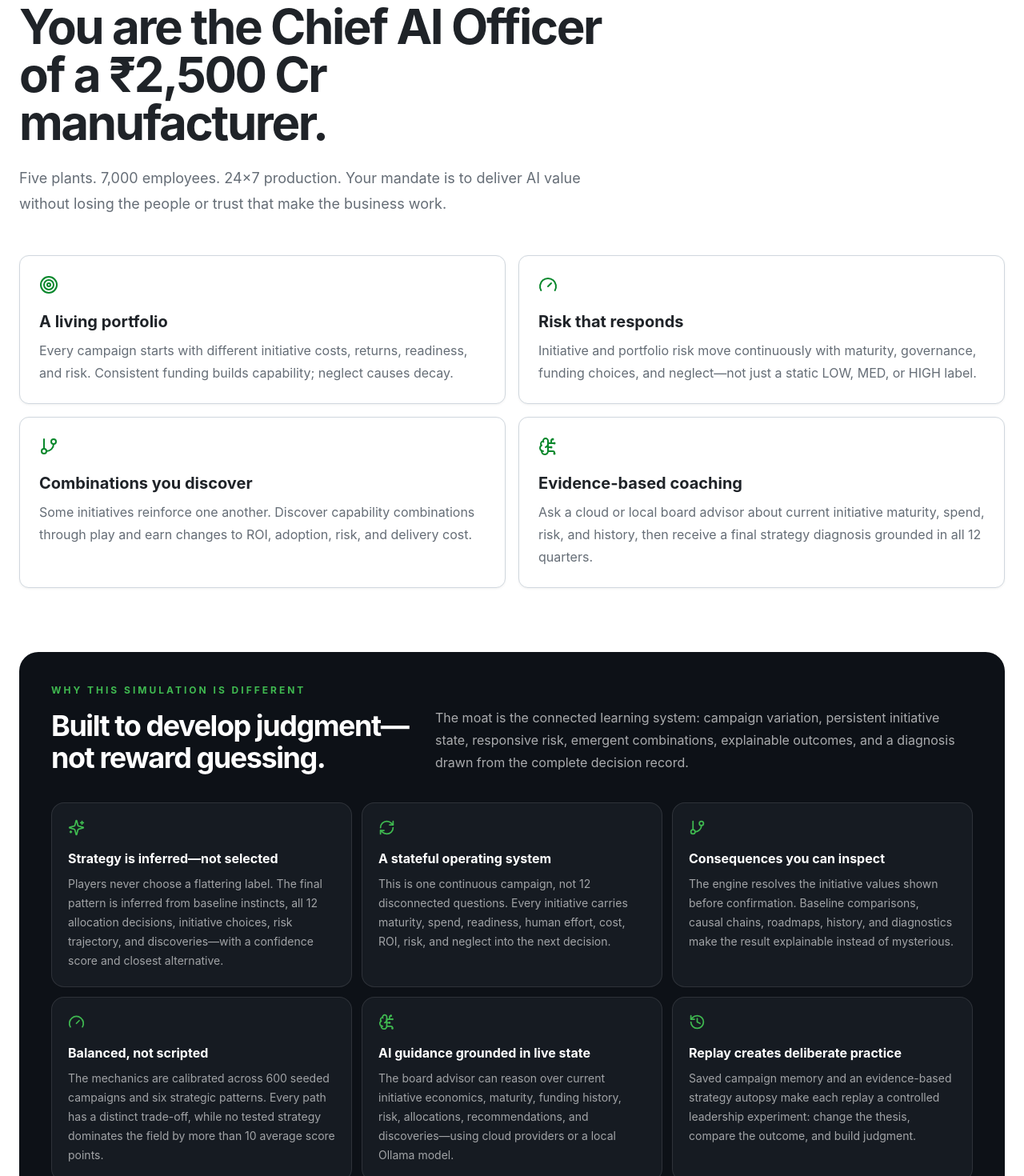
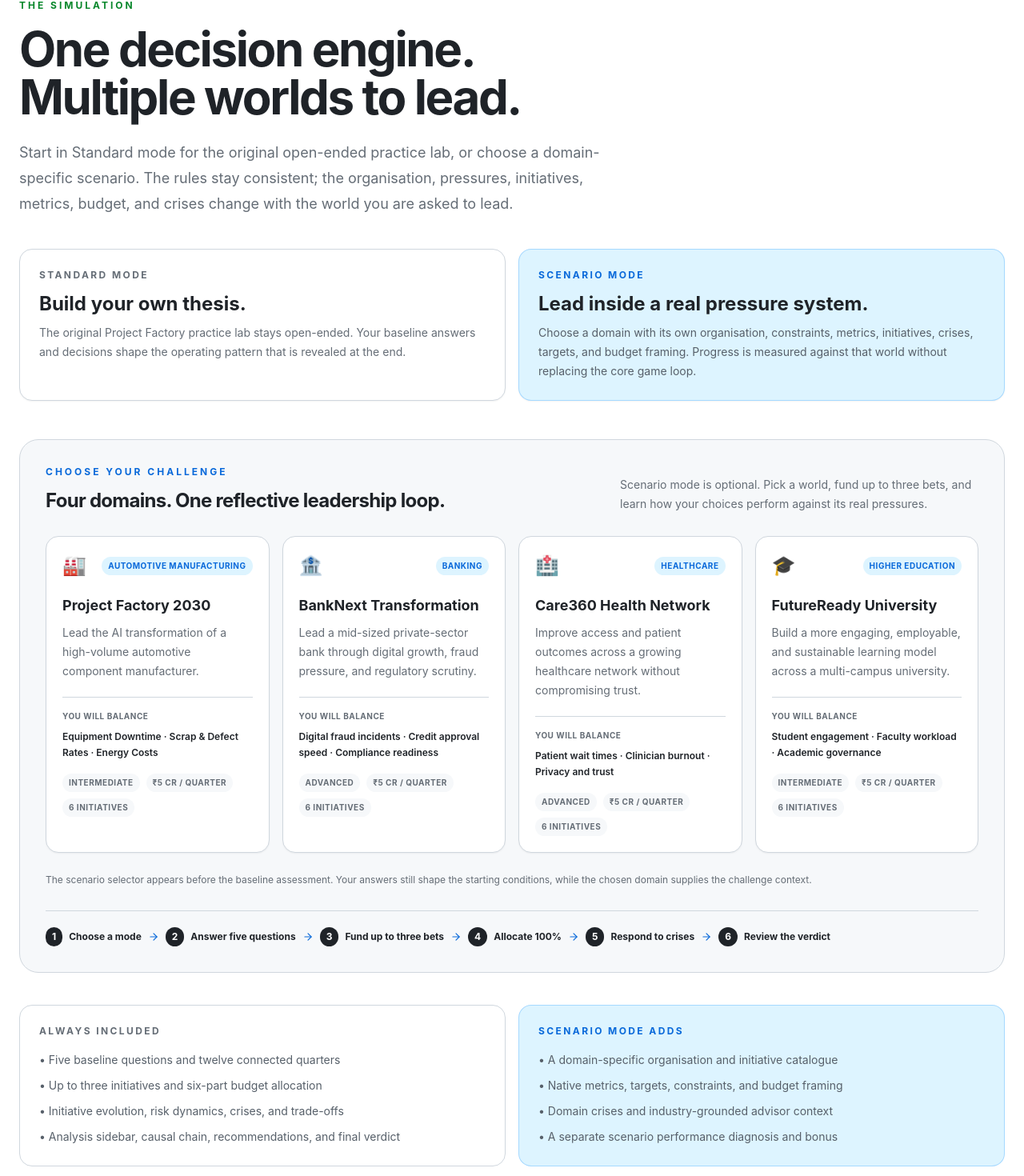
Before and after one commit to irfan1476/aisim, a Next.js app: page / in a window 1280 px wide. Shown: the part 1060-2530 px from the top of the page at 80% size. Built offline with nearby package versions, Linux system fonts and the light colour scheme.

Commit message:
Present multi-domain scenarios on homepage

```diff
--- a/app/page.tsx
+++ b/app/page.tsx
@@ -25,6 +25,7 @@ import {
   hasCampaignProgress,
   readPersistedGameState,
 } from "../lib/game/persistence";
+import { scenarioList } from "../lib/scenarios/registry";
 
 const features = [
   [
@@ -254,8 +255,11 @@ export default function Home() {
             onClick={() => setStarted(true)}
             className="mt-9 flex items-center gap-4 rounded-md bg-[#08872b] px-6 py-4 text-sm font-bold text-white shadow-lg shadow-[#08872b]/20 transition hover:-translate-y-0.5 hover:bg-[#077324]"
           >
-            Start your transformation <ArrowRight size={17} />
+            Choose your simulation <ArrowRight size={17} />
           </button>
+          <a href="#simulation" className="mt-4 inline-flex items-center gap-2 text-sm font-bold text-[#1f2328] underline decoration-[#08872b]/40 underline-offset-4">
+            See how the learning loop works <ArrowRight size={15} />
+          </a>
           <p className="mt-4 text-xs font-semibold uppercase tracking-widest text-[#656d76]">
             No account required · 12 quarters · 20–30 minutes
           </p>
@@ -269,7 +273,7 @@ export default function Home() {
                   Live board view
                 </p>
                 <p className="mt-1 text-xl font-semibold">
-                  Project Factory 2030
+                  Choose your operating environment
                 </p>
               </div>
               <span className="rounded-md bg-[#3fb950]/15 px-3 py-1 text-xs font-bold text-[#3fb950]">
@@ -278,20 +282,18 @@ export default function Home() {
             </div>
             <div className="mt-7 grid grid-cols-2 gap-3">
               {[
-                ["ROI", "42.8%", "+8.4%"],
-                ["Adoption", "67%", "+12%"],
-                ["Risk exposure", "24%", "−6%"],
-                ["Data readiness", "76%", "+9%"],
+                ["Standard mode", "Open play", "Project Factory"],
+                ["BankNext", "Banking", "Fraud + trust"],
+                ["Care360", "Healthcare", "Access + safety"],
+                ["FutureReady", "Education", "Engagement + skills"],
               ].map(([a, b, c]) => (
                 <div
                   key={a}
                   className="rounded-lg border border-white/10 bg-[#161b22] p-4"
                 >
                   <p className="text-xs text-white/45">{a}</p>
-                  <p className="mt-2 text-2xl font-semibold">{b}</p>
-                  <p className="mt-1 text-xs font-bold text-[#3fb950]">
-                    {c} this quarter
-                  </p>
+                  <p className="mt-2 text-lg font-semibold">{b}</p>
+                  <p className="mt-1 text-xs font-bold text-[#3fb950]">{c}</p>
                 </div>
               ))}
             </div>
@@ -331,13 +333,123 @@ export default function Home() {
               The simulation
             </p>
             <h2 className="mt-4 text-4xl font-bold tracking-[-.04em] md:text-6xl">
-              You are the Chief AI Officer of a ₹2,500 Cr manufacturer.
+              One decision engine. Multiple worlds to lead.
             </h2>
             <p className="mt-6 text-lg leading-8 text-[#656d76]">
-              Five plants. 7,000 employees. 24×7 production. Your mandate is to
-              deliver AI value without losing the people or trust that make the
-              business work.
+              Start in Standard mode for the original open-ended practice lab,
+              or choose a domain-specific scenario. The rules stay consistent;
+              the organisation, pressures, initiatives, metrics, budget, and
+              crises change with the world you are asked to lead.
             </p>
+          </div>
+          <div className="mt-10 grid gap-4 md:grid-cols-2">
+            <article className="rounded-2xl border border-[#d0d7de] bg-white p-6 shadow-sm">
+              <p className="text-xs font-bold uppercase tracking-[.2em] text-[#656d76]">Standard mode</p>
+              <h3 className="mt-3 text-2xl font-bold">Build your own thesis.</h3>
+              <p className="mt-2 text-sm leading-6 text-[#656d76]">
+                The original Project Factory practice lab stays open-ended. Your
+                baseline answers and decisions shape the operating pattern that
+                is revealed at the end.
+              </p>
+            </article>
+            <article className="rounded-2xl border border-[#54aeff]/40 bg-[#ddf4ff] p-6 shadow-sm">
+              <p className="text-xs font-bold uppercase tracking-[.2em] text-[#0969da]">Scenario mode</p>
+              <h3 className="mt-3 text-2xl font-bold">Lead inside a real pressure system.</h3>
+              <p className="mt-2 text-sm leading-6 text-[#57606a]">
+                Choose a domain with its own organisation, constraints, metrics,
+                initiatives, crises, targets, and budget framing. Progress is
+                measured against that world without replacing the core game loop.
+              </p>
+            </article>
+          </div>
+          <div className="mt-12 rounded-3xl border border-[#d0d7de] bg-[#f6f8fa] p-6 md:p-8">
+            <div className="flex flex-wrap items-end justify-between gap-4">
+              <div>
+                <p className="text-xs font-bold uppercase tracking-[.25em] text-[#0969da]">
+                  Choose your challenge
+                </p>
+                <h3 className="mt-3 text-2xl font-bold tracking-[-.03em]">
+                  Four domains. One reflective leadership loop.
+                </h3>
+              </div>
+              <p className="max-w-md text-sm leading-6 text-[#656d76]">
+                Scenario mode is optional. Pick a world, fund up to three bets,
+                and learn how your choices perform against its real pressures.
+              </p>
+            </div>
+            <div className="mt-7 grid gap-4 md:grid-cols-2 xl:grid-cols-4">
+              {scenarioList.map((scenario) => (
+                <article
+                  key={scenario.id}
+                  className="rounded-2xl border border-[#d0d7de] bg-white p-5 shadow-sm transition hover:-translate-y-1 hover:border-[#54aeff] hover:shadow-lg"
+                >
+                  <div className="flex items-center justify-between gap-3">
+                    <span className="text-2xl" aria-hidden="true">{scenario.icon}</span>
+                    <span className="rounded-full bg-[#ddf4ff] px-2 py-1 text-[10px] font-bold uppercase tracking-wider text-[#0969da]">
+                      {scenario.industry}
+                    </span>
+                  </div>
+                  <h4 className="mt-5 text-lg font-bold">{scenario.name}</h4>
+                  <p className="mt-2 text-sm leading-6 text-[#656d76]">
+                    {scenario.description}
+                  </p>
+                  <div className="mt-5 border-t border-[#d0d7de] pt-4">
+                    <p className="text-[10px] font-bold uppercase tracking-wider text-[#656d76]">
+                      You will balance
+                    </p>
+                    <p className="mt-2 text-xs font-semibold leading-5 text-[#1f2328]">
+                      {scenario.challenges.slice(0, 3).map((challenge) => challenge.label).join(" · ")}
+                    </p>
+                    <div className="mt-4 flex flex-wrap gap-2 text-[10px] font-bold uppercase tracking-wider text-[#656d76]">
+                      <span className="rounded-full bg-[#f6f8fa] px-2 py-1">{scenario.difficulty}</span>
+                      <span className="rounded-full bg-[#f6f8fa] px-2 py-1">{scenario.currency.defaultSymbol}{scenario.startingState.budget} {scenario.currency.defaultLabel} / quarter</span>
+                      <span className="rounded-full bg-[#f6f8fa] px-2 py-1">6 initiatives</span>
+                    </div>
+                  </div>
+                </article>
+              ))}
+            </div>
+            <p className="mt-6 text-xs leading-5 text-[#656d76]">
+              The scenario selector appears before the baseline assessment. Your
+              answers still shape the starting conditions, while the chosen
+              domain supplies the challenge context.
+            </p>
+            <div className="mt-7 flex flex-wrap items-center gap-2 border-t border-[#d0d7de] pt-5 text-xs font-bold text-[#1f2328]">
+              {[
+                "Choose a mode",
+                "Answer five questions",
+                "Fund up to three bets",
+                "Allocate 100%",
+                "Respond to crises",
+                "Review the verdict",
+              ].map((label, index) => (
+                <span key={label} className="flex items-center gap-2">
+                  <span className="rounded-full bg-[#1f2328] px-2 py-1 text-white">{index + 1}</span>
+                  {label}
+                  {index < 5 && <ArrowRight size={14} className="text-[#0969da]" />}
+                </span>
+              ))}
+            </div>
+          </div>
+          <div className="mt-10 grid gap-4 md:grid-cols-2">
+            <div className="rounded-2xl border border-[#d0d7de] bg-white p-6">
+              <p className="text-xs font-bold uppercase tracking-[.2em] text-[#656d76]">Always included</p>
+              <ul className="mt-4 grid gap-2 text-sm leading-6 text-[#57606a]">
+                <li>• Five baseline questions and twelve connected quarters</li>
+                <li>• Up to three initiatives and six-part budget allocation</li>
+                <li>• Initiative evolution, risk dynamics, crises, and trade-offs</li>
+                <li>• Analysis sidebar, causal chain, recommendations, and final verdict</li>
+              </ul>
+            </div>
+            <div className="rounded-2xl border border-[#54aeff]/40 bg-[#ddf4ff] p-6">
+              <p className="text-xs font-bold uppercase tracking-[.2em] text-[#0969da]">Scenario mode adds</p>
+              <ul className="mt-4 grid gap-2 text-sm leading-6 text-[#57606a]">
+                <li>• A domain-specific organisation and initiative catalogue</li>
+                <li>• Native metrics, targets, constraints, and budget framing</li>
+                <li>• Domain crises and industry-grounded advisor context</li>
+                <li>• A separate scenario performance diagnosis and bonus</li>
+              </ul>
+            </div>
           </div>
           <div className="mt-12 grid gap-4 md:grid-cols-2">
             {features.map(([Icon, title, copy]) => (
@@ -478,10 +590,11 @@ export default function Home() {
               Your strategy emerges through play.
             </h2>
             <p className="mt-5 text-lg leading-8 text-[#656d76]">
-              There is no strategy mode to select. Your baseline shapes the
-              starting conditions; every quarter then changes initiative
-              capability, risk, cost, and momentum. The campaign remembers what
-              you funded, neglected, and discovered.
+              You choose the operating world, but not the strategic identity you
+              will be given. Your baseline shapes the starting conditions;
+              every quarter then changes initiative capability, risk, cost, and
+              momentum. The campaign remembers what you funded, neglected, and
+              discovered.
             </p>
           </div>
           <div className="mt-12 grid gap-4 lg:grid-cols-4">
--- a/components/HowToPlayGuide.tsx
+++ b/components/HowToPlayGuide.tsx
@@ -19,9 +19,9 @@ const steps = [
   {
     label: "Brief",
     title: "Create your campaign context",
-    copy: "Review Project Factory 2030 and answer five baseline questions. There is no archetype or strategy mode to select: your answers quietly shape organisation, data, and team maturity.",
+    copy: "Choose Standard mode for open play or select a domain scenario—manufacturing, banking, healthcare, or higher education—then answer five baseline questions. Your answers quietly shape organisation, data, and team maturity.",
     action:
-      "Answer honestly, then enter the boardroom. A new campaign receives reproducible but varied initiative conditions.",
+      "Answer honestly, then enter the boardroom. A new campaign receives reproducible but varied initiative conditions within the world you selected.",
     watch:
       "Initiative ROI, cost, readiness, human effort, and risk can differ from an earlier campaign.",
     Icon: ClipboardList,
```
